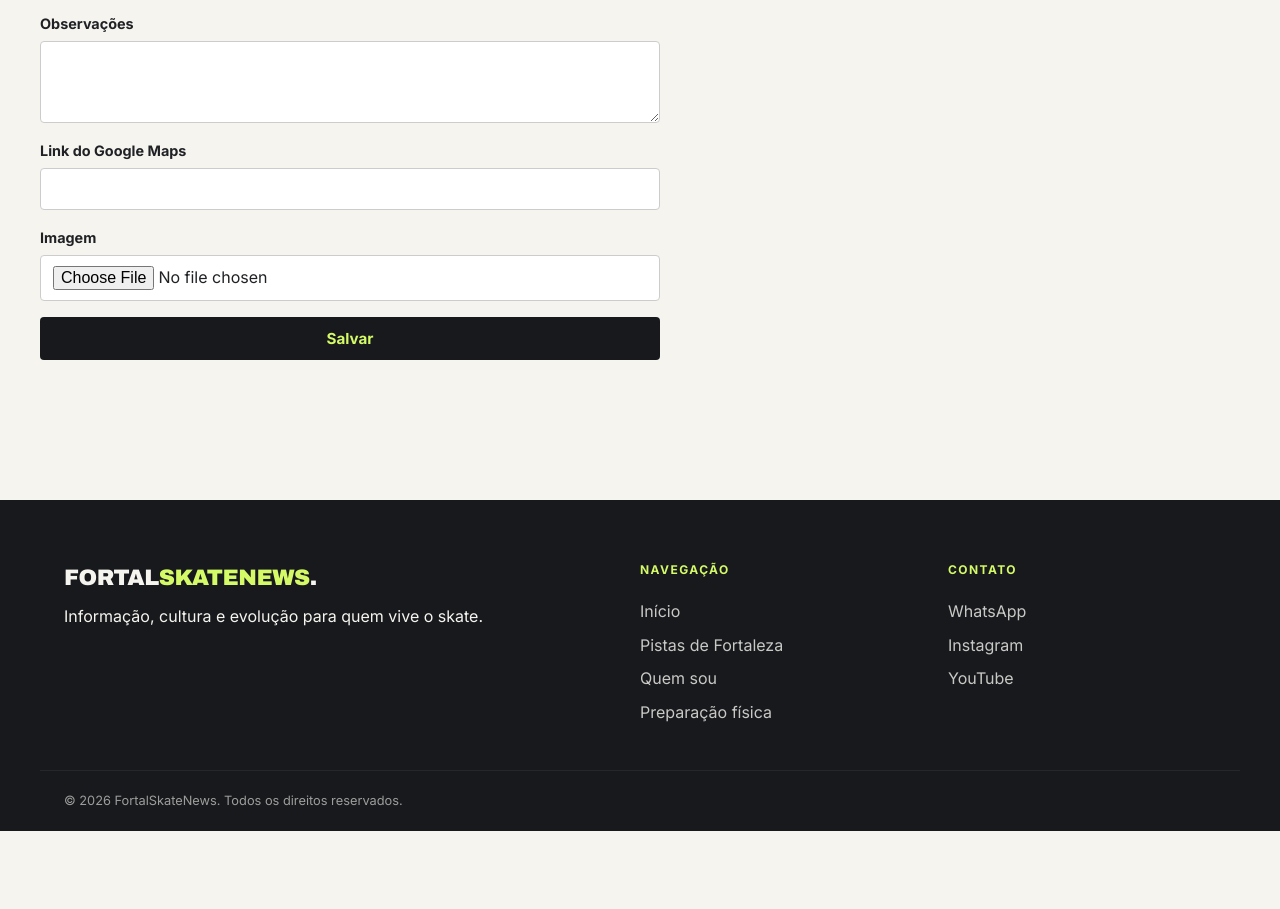
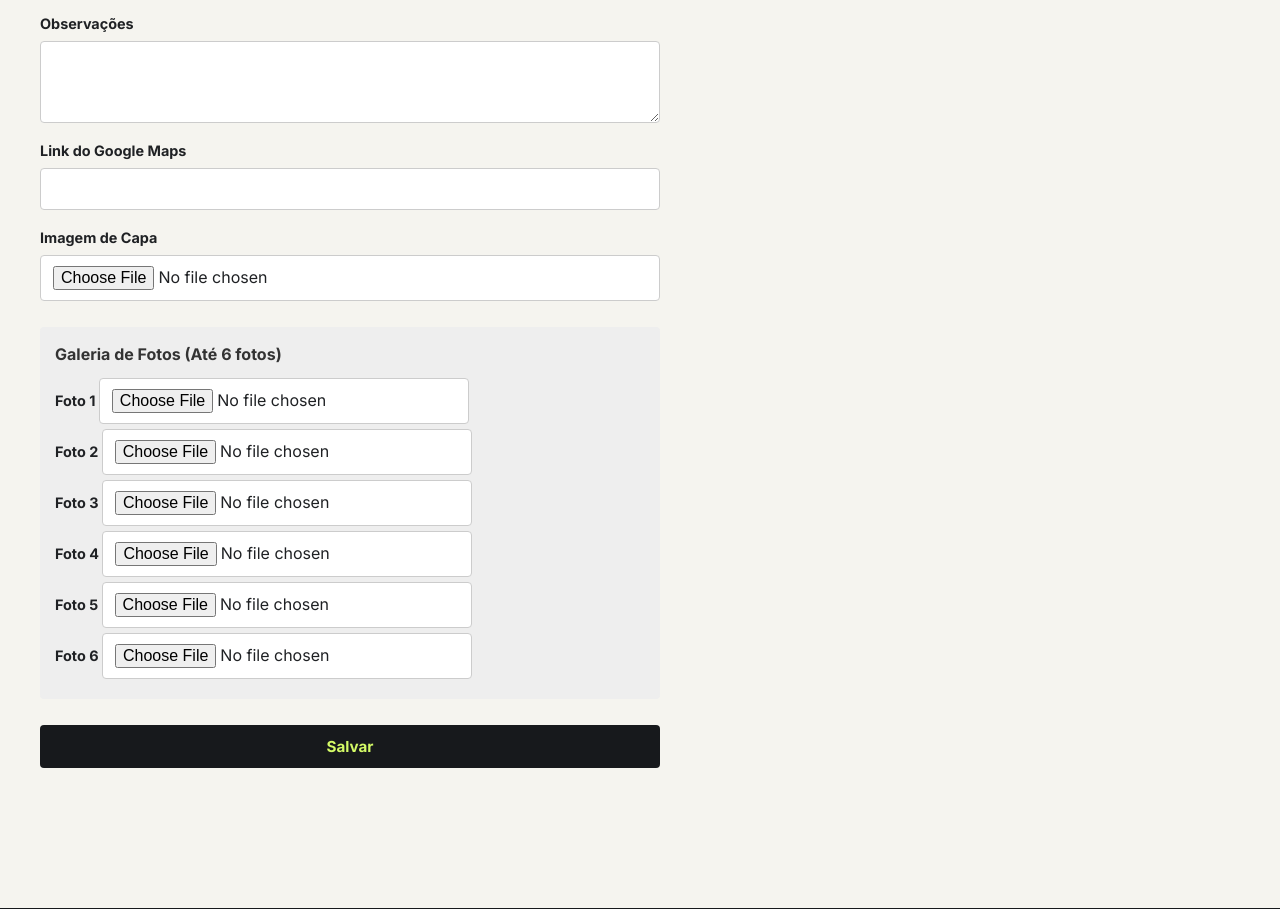
Before and after one commit to D3v0li/fortalskatenews, a Flask app: page /admin/pistas/nova in a window 1280 px wide. Shown: the part 749-1658 px from the top of the page. Before the commit the page ends 1580 px from the top, so only its background shows below. Run offline with Flask 3, Linux system fonts and the light colour scheme; a user stored in the database is signed in.

Commit message:
Limpando e atualizando todos os arquivos base

```diff
--- a/app.py
+++ b/app.py
@@ -1,24 +1,16 @@
 import os
 import re
 from datetime import datetime
-from flask import (
-    Flask, render_template, request, redirect, url_for,
-    flash
-)
-from flask_login import (
-    LoginManager, login_user, logout_user, login_required, current_user
-)
+from flask import Flask, render_template, request, redirect, url_for, flash
+from flask_login import LoginManager, login_user, logout_user, login_required, current_user
 from werkzeug.utils import secure_filename
-
 import cloudinary
 import cloudinary.uploader
-
 from config import Config
 from models import db, User, Artigo, Pista
 
 app = Flask(__name__)
 app.config.from_object(Config)
-
 db.init_app(app)
 
 cloudinary.config(
@@ -31,26 +23,20 @@ cloudinary.config(
 login_manager = LoginManager(app)
 login_manager.login_view = "login"
 login_manager.login_message = "Faça login para acessar o painel."
-
 os.makedirs(app.config["UPLOAD_FOLDER"], exist_ok=True)
 os.makedirs("instance", exist_ok=True)
-
 
 @login_manager.user_loader
 def load_user(user_id):
     return User.query.get(int(user_id))
 
-
-# ---------- Utilidades ----------
 def gerar_slug(texto):
     texto = texto.lower()
-    for a, b in [("áàãâä","a"),("éèêë","e"),("íìîï","i"),
-                 ("óòõôö","o"),("úùûü","u"),("ç","c")]:
+    for a, b in [("áàãâä","a"),("éèêë","e"),("íìîï","i"),("óòõôö","o"),("úùûü","u"),("ç","c")]:
         for c in a:
             texto = texto.replace(c, b)
     texto = re.sub(r"[^a-z0-9]+", "-", texto)
     return texto.strip("-")
-
 
 def salvar_imagem(arquivo):
     if not arquivo or arquivo.filename == "":
@@ -58,64 +44,47 @@ def salvar_imagem(arquivo):
     ext = arquivo.filename.rsplit(".", 1)[-1].lower()
     if ext not in app.config["ALLOWED_EXTENSIONS"]:
         return None
-
     try:
-        # Envia direto para a nuvem
         resultado = cloudinary.uploader.upload(arquivo)
         return resultado['secure_url']
     except Exception as e:
-        print("Erro no upload para o Cloudinary:", e)
+        print("Erro no upload:", e)
         return None
 
-
-# ---------- Rotas públicas ----------
 @app.route("/")
 def index():
     destaque = Artigo.query.filter_by(status="publicado", destaque=True).first()
-    artigos = (Artigo.query
-               .filter_by(status="publicado")
-               .order_by(Artigo.data_publicacao.desc())
-               .limit(9).all())
+    artigos = Artigo.query.filter_by(status="publicado").order_by(Artigo.data_publicacao.desc()).limit(9).all()
     return render_template("index.html", destaque=destaque, artigos=artigos)
-
 
 @app.route("/artigo/<slug>")
 def artigo(slug):
     art = Artigo.query.filter_by(slug=slug, status="publicado").first_or_404()
     return render_template("artigo.html", artigo=art)
 
-
 @app.route("/pistas")
 def pistas():
     lista = Pista.query.filter_by(status="publicado").all()
     return render_template("pistas.html", pistas=lista)
-
 
 @app.route("/pistas/<int:pista_id>")
 def pista_detalhe(pista_id):
     pista = Pista.query.get_or_404(pista_id)
     return render_template("pista_detalhe.html", pista=pista)
 
-
 @app.route("/preparacao-fisica")
 def preparacao():
-    lista = (Artigo.query
-             .filter_by(status="publicado", categoria="preparacao")
-             .order_by(Artigo.data_publicacao.desc()).all())
+    lista = Artigo.query.filter_by(status="publicado", categoria="preparacao").order_by(Artigo.data_publicacao.desc()).all()
     return render_template("preparacao.html", artigos=lista)
-
 
 @app.route("/quem-sou")
 def quem_sou():
     return render_template("quem_sou.html")
 
-
-# ---------- Autenticação ----------
 @app.route("/admin/login", methods=["GET", "POST"])
 def login():
     if current_user.is_authenticated:
         return redirect(url_for("admin_dashboard"))
-
     if request.method == "POST":
         usuario = request.form.get("username", "").strip()
         senha = request.form.get("password", "")
@@ -126,22 +95,18 @@ def login():
         flash("Usuário ou senha inválidos.", "erro")
     return render_template("admin/login.html")
 
-
 @app.route("/admin/logout")
 @login_required
 def logout():
     logout_user()
     return redirect(url_for("index"))
 
-
-# ---------- Painel administrativo ----------
 @app.route("/admin")
 @login_required
 def admin_dashboard():
     artigos = Artigo.query.order_by(Artigo.data_publicacao.desc()).all()
     pistas = Pista.query.order_by(Pista.data_cadastro.desc()).all()
     return render_template("admin/dashboard.html", artigos=artigos, pistas=pistas)
-
 
 @app.route("/admin/artigos/novo", methods=["GET", "POST"])
 @login_required
@@ -153,24 +118,17 @@ def novo_artigo():
         while Artigo.query.filter_by(slug=slug).first():
             cont += 1
             slug = f"{base}-{cont}"
-
         art = Artigo(
-            titulo=titulo,
-            slug=slug,
-            categoria=request.form["categoria"],
-            subcategoria=request.form.get("subcategoria", ""),
-            resumo=request.form["resumo"],
-            conteudo=request.form["conteudo"],
-            imagem_capa=salvar_imagem(request.files.get("imagem")),
-            destaque=bool(request.form.get("destaque")),
-            status=request.form.get("status", "rascunho"),
+            titulo=titulo, slug=slug, categoria=request.form["categoria"],
+            subcategoria=request.form.get("subcategoria", ""), resumo=request.form["resumo"],
+            conteudo=request.form["conteudo"], imagem_capa=salvar_imagem(request.files.get("imagem")),
+            destaque=bool(request.form.get("destaque")), status=request.form.get("status", "rascunho"),
         )
         db.session.add(art)
         db.session.commit()
         flash("Artigo criado com sucesso!", "sucesso")
         return redirect(url_for("admin_dashboard"))
     return render_template("admin/form_artigo.html", artigo=None)
-
 
 @app.route("/admin/artigos/<int:artigo_id>/editar", methods=["GET", "POST"])
 @login_required
@@ -192,7 +150,6 @@ def editar_artigo(artigo_id):
         return redirect(url_for("admin_dashboard"))
     return render_template("admin/form_artigo.html", artigo=art)
 
-
 @app.route("/admin/artigos/<int:artigo_id>/excluir", methods=["POST"])
 @login_required
 def excluir_artigo(artigo_id):
@@ -202,13 +159,11 @@ def excluir_artigo(artigo_id):
     flash("Artigo excluído.", "sucesso")
     return redirect(url_for("admin_dashboard"))
 
-
 @app.route("/admin/pistas/nova", methods=["GET", "POST"])
 @login_required
 def nova_pista():
     if request.method == "POST":
         imagem_capa = salvar_imagem(request.files.get("imagem"))
-
         fotos_galeria = []
         for i in range(1, 7):
             arquivo_foto = request.files.get(f"foto_galeria_{i}")
@@ -216,26 +171,18 @@ def nova_pista():
                 nome_foto = salvar_imagem(arquivo_foto)
                 if nome_foto:
                     fotos_galeria.append(nome_foto)
-
         galeria_str = ",".join(fotos_galeria) if fotos_galeria else None
-
         pista = Pista(
-            nome=request.form["nome"].strip(),
-            bairro=request.form["bairro"].strip(),
-            endereco=request.form.get("endereco", ""),
-            descricao=request.form["descricao"],
-            estrutura=request.form.get("estrutura", ""),
-            observacoes=request.form.get("observacoes", ""),
-            link_maps=request.form.get("link_maps", ""),
-            imagem=imagem_capa,
-            galeria=galeria_str
+            nome=request.form["nome"].strip(), bairro=request.form["bairro"].strip(),
+            endereco=request.form.get("endereco", ""), descricao=request.form["descricao"],
+            estrutura=request.form.get("estrutura", ""), observacoes=request.form.get("observacoes", ""),
+            link_maps=request.form.get("link_maps", ""), imagem=imagem_capa, galeria=galeria_str
         )
         db.session.add(pista)
         db.session.commit()
         flash("Pista cadastrada!", "sucesso")
         return redirect(url_for("admin_dashboard"))
     return render_template("admin/form_pista.html", pista=None)
-
 
 @app.route("/admin/pistas/<int:pista_id>/editar", methods=["GET", "POST"])
 @login_required
@@ -249,15 +196,10 @@ def editar_pista(pista_id):
         pista.estrutura = request.form.get("estrutura", "")
         pista.observacoes = request.form.get("observacoes", "")
         pista.link_maps = request.form.get("link_maps", "")
-
         nova_capa = salvar_imagem(request.files.get("imagem"))
         if nova_capa:
             pista.imagem = nova_capa
-
-        fotos_galeria = []
-        if pista.galeria:
-            fotos_galeria = pista.galeria.split(",")
-
+        fotos_galeria = pista.galeria.split(",") if pista.galeria else []
         for i in range(1, 7):
             arquivo_foto = request.files.get(f"foto_galeria_{i}")
             if arquivo_foto and arquivo_foto.filename != "":
@@ -267,15 +209,12 @@ def editar_pista(pista_id):
                         fotos_galeria[i-1] = nome_foto
                     else:
                         fotos_galeria.append(nome_foto)
-
         if fotos_galeria:
             pista.galeria = ",".join(fotos_galeria)
-
         db.session.commit()
         flash("Pista atualizada.", "sucesso")
         return redirect(url_for("admin_dashboard"))
     return render_template("admin/form_pista.html", pista=pista)
-
 
 @app.route("/admin/pistas/<int:pista_id>/excluir", methods=["POST"])
 @login_required
@@ -286,23 +225,16 @@ def excluir_pista(pista_id):
     flash("Pista excluída.", "sucesso")
     return redirect(url_for("admin_dashboard"))
 
-
-# ---------- Filtros Jinja ----------
 @app.template_filter("data_br")
 def data_br(valor):
-    if not valor:
-        return ""
+    if not valor: return ""
     return valor.strftime("%d/%m/%Y")
-
 
 @app.template_filter("resumo_curto")
 def resumo_curto(texto, n=140):
-    if not texto:
-        return ""
+    if not texto: return ""
     return texto[:n] + ("..." if len(texto) > n else "")
 
-
-# ---------- Inicialização ----------
 def criar_admin_padrao():
     if not User.query.first():
         u = User(username=app.config["ADMIN_USER"])
@@ -312,12 +244,10 @@ def criar_admin_padrao():
         db.session.commit()
         print(f"[init] Usuário admin criado: {app.config['ADMIN_USER']} / {senha}")
 
-
 with app.app_context():
     db.create_all()
     criar_admin_padrao()
 
-
 if __name__ == "__main__":
     port = int(os.environ.get("PORT", 5000))
     app.run(host="0.0.0.0", port=port, debug=False)
--- a/templates/admin/form_pista.html
+++ b/templates/admin/form_pista.html
@@ -5,30 +5,26 @@
 <section class="container pagina">
     <h1>{{ 'Editar' if pista else 'Nova' }} pista</h1>
     <form method="POST" enctype="multipart/form-data" class="form-admin">
-        <label>Nome
-            <input type="text" name="nome" value="{{ pista.nome if pista else '' }}" required>
-        </label>
-        <label>Bairro
-            <input type="text" name="bairro" value="{{ pista.bairro if pista else '' }}" required>
-        </label>
-        <label>Endereço
-            <input type="text" name="endereco" value="{{ pista.endereco if pista else '' }}">
-        </label>
-        <label>Descrição
-            <textarea name="descricao" rows="5" required>{{ pista.descricao if pista else '' }}</textarea>
-        </label>
-        <label>Estrutura
-            <textarea name="estrutura" rows="3">{{ pista.estrutura if pista else '' }}</textarea>
-        </label>
-        <label>Observações
-            <textarea name="observacoes" rows="3">{{ pista.observacoes if pista else '' }}</textarea>
-        </label>
-        <label>Link do Google Maps
-            <input type="url" name="link_maps" value="{{ pista.link_maps if pista else '' }}">
-        </label>
-        <label>Imagem
-            <input type="file" name="imagem" accept="image/*">
-        </label>
+        <label>Nome <input type="text" name="nome" value="{{ pista.nome if pista else '' }}" required></label>
+        <label>Bairro <input type="text" name="bairro" value="{{ pista.bairro if pista else '' }}" required></label>
+        <label>Endereço <input type="text" name="endereco" value="{{ pista.endereco if pista else '' }}"></label>
+        <label>Descrição <textarea name="descricao" rows="5" required>{{ pista.descricao if pista else '' }}</textarea></label>
+        <label>Estrutura <textarea name="estrutura" rows="3">{{ pista.estrutura if pista else '' }}</textarea></label>
+        <label>Observações <textarea name="observacoes" rows="3">{{ pista.observacoes if pista else '' }}</textarea></label>
+        <label>Link do Google Maps <input type="url" name="link_maps" value="{{ pista.link_maps if pista else '' }}"></label>
+
+        <label>Imagem de Capa <input type="file" name="imagem" accept="image/*"></label>
+
+        <div style="background: #eee; padding: 15px; border-radius: 4px; margin: 10px 0;">
+            <p style="margin-bottom: 10px; font-weight: bold; color: #333;">Galeria de Fotos (Até 6 fotos)</p>
+            <label style="display: block; margin-bottom: 5px;">Foto 1 <input type="file" name="foto_galeria_1" accept="image/*"></label>
+            <label style="display: block; margin-bottom: 5px;">Foto 2 <input type="file" name="foto_galeria_2" accept="image/*"></label>
+            <label style="display: block; margin-bottom: 5px;">Foto 3 <input type="file" name="foto_galeria_3" accept="image/*"></label>
+            <label style="display: block; margin-bottom: 5px;">Foto 4 <input type="file" name="foto_galeria_4" accept="image/*"></label>
+            <label style="display: block; margin-bottom: 5px;">Foto 5 <input type="file" name="foto_galeria_5" accept="image/*"></label>
+            <label style="display: block; margin-bottom: 5px;">Foto 6 <input type="file" name="foto_galeria_6" accept="image/*"></label>
+        </div>
+
         <button class="btn" type="submit">Salvar</button>
     </form>
 </section>
--- a/templates/pista_detalhe.html
+++ b/templates/pista_detalhe.html
@@ -36,7 +36,6 @@
         </p>
         {% endif %}
 
-        <!-- GALERIA DE FOTOS -->
         {% if pista.galeria %}
         <h2>Fotos da Pista</h2>
         {% set fotos = pista.galeria.split(',') %}
@@ -49,7 +48,6 @@
             {% endfor %}
         </div>
 
-        <!-- Lightboxes com Setas -->
         {% for foto in fotos %}
             <div id="img{{ loop.index }}" class="lightbox">
                 <a href="#" class="fechar-lightbox">&times;</a>
```
